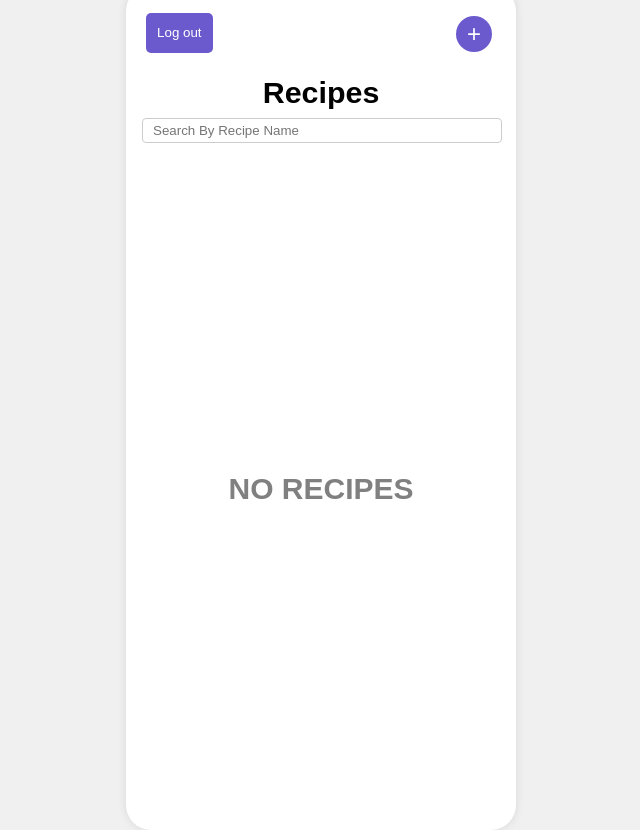
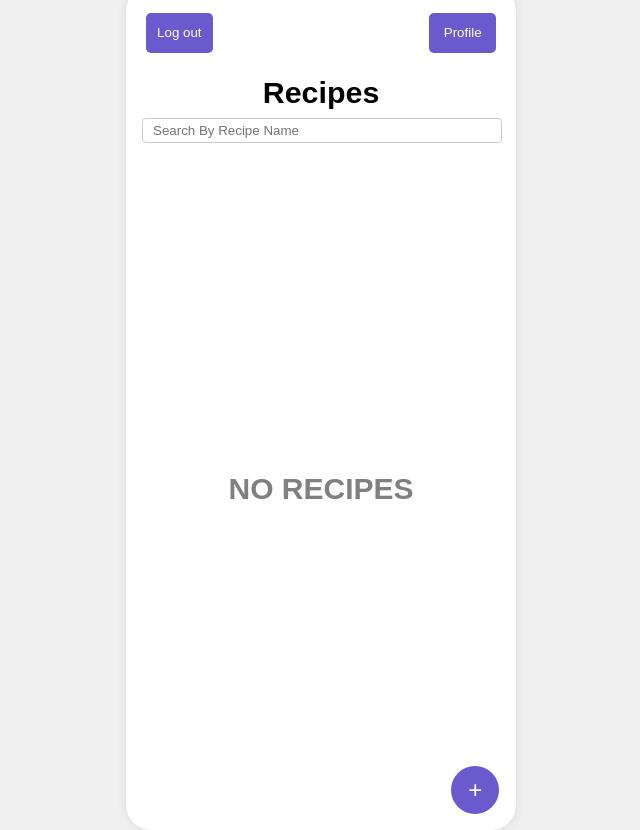
Before and after one commit to software-students-fall2023/2-web-app-exercise-team-2, a Flask app: template templates/mainscreen.html in a window 1280 px wide. Shown: the whole page, without its empty margins (319-959 px from the left). Run offline with Flask 3, Linux system fonts and the light colour scheme; the template is opened without the code that fills it, so the values that code supplies are empty.

Commit message:
add profile button

```diff
--- a/templates/mainscreen.html
+++ b/templates/mainscreen.html
@@ -47,6 +47,19 @@
             position: absolute;
             top: 2em;
             left: 1.5em;
+            background-color: slateblue;
+            border-radius: 5px;
+            border: 0;
+            width: 5em;
+            height: 3em;
+            color: white;
+            padding: 5px;
+        }
+
+        .top-right {
+            position: absolute;
+            top: 2em;
+            right: 1.5em;
             background-color: slateblue;
             border-radius: 5px;
             border: 0;
@@ -136,7 +149,7 @@
             margin-top: 10px;
         }
 
-        .add-recipe-button {
+     /*    .add-recipe-button {
             position: absolute;
             top: 1.25em;
             right: 1em;
@@ -145,6 +158,24 @@
             border-radius: 50%;
             width: 1.5em;
             height: 1.5em;
+            display: flex;
+            justify-content: center;
+            align-items: center;
+            font-size: 24px;
+            color: white;
+            cursor: pointer;
+            box-shadow: 0 0 5px rgba(255, 255, 255, 0.7);
+        } */
+
+        .add-recipe-button {
+            position: absolute;
+            top: 32.5em;
+            right: .7em;
+            background-color: slateblue;
+            border: none;
+            border-radius: 50%;
+            width: 2em;
+            height: 2em;
             display: flex;
             justify-content: center;
             align-items: center;
@@ -175,6 +206,8 @@
     <div class="phone-container">
         <button class="add-recipe-button" onclick="window.location.href='{{url_for('show_addscreen')}}'">+</button>
         <button class="top-left" type = "button" onclick = "window.location.href='{{url_for('view_dashboard')}}'">Log out</button>
+        <button class="top-right" type = "button" onclick = "window.location.href='{{url_for('show_createprofile')}}'">Profile</button>
+
         <div class="title">Recipes</div>
 
         <div class="container">
```
